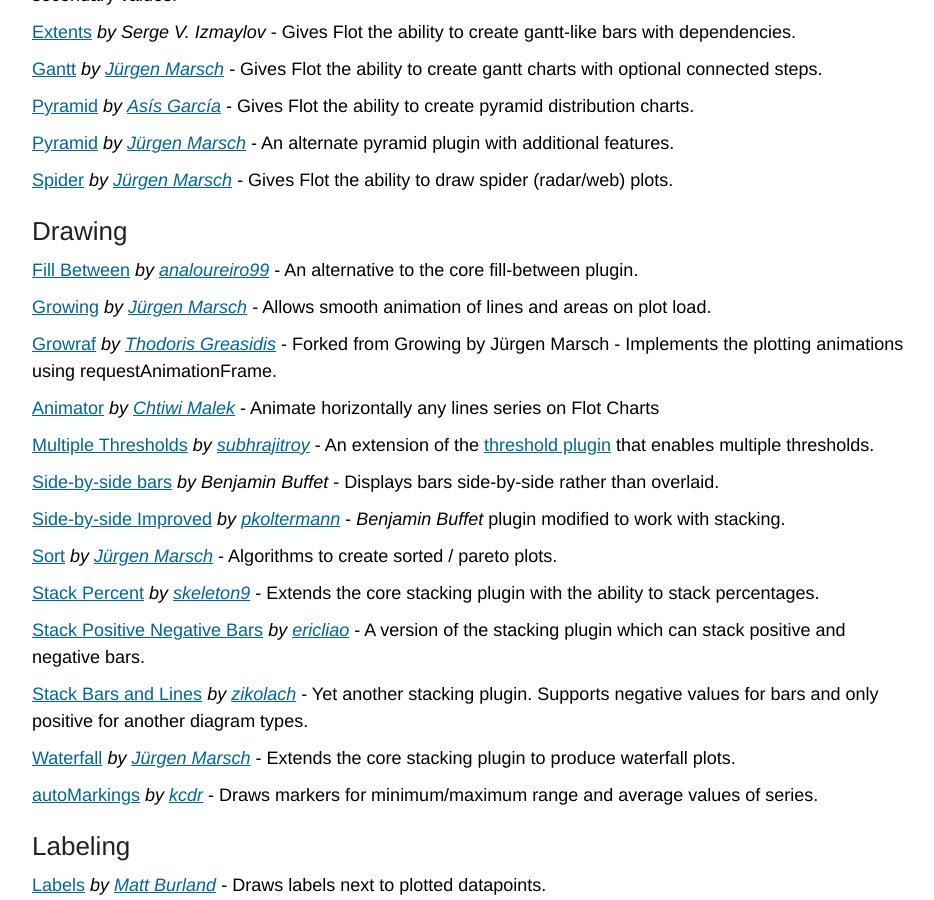
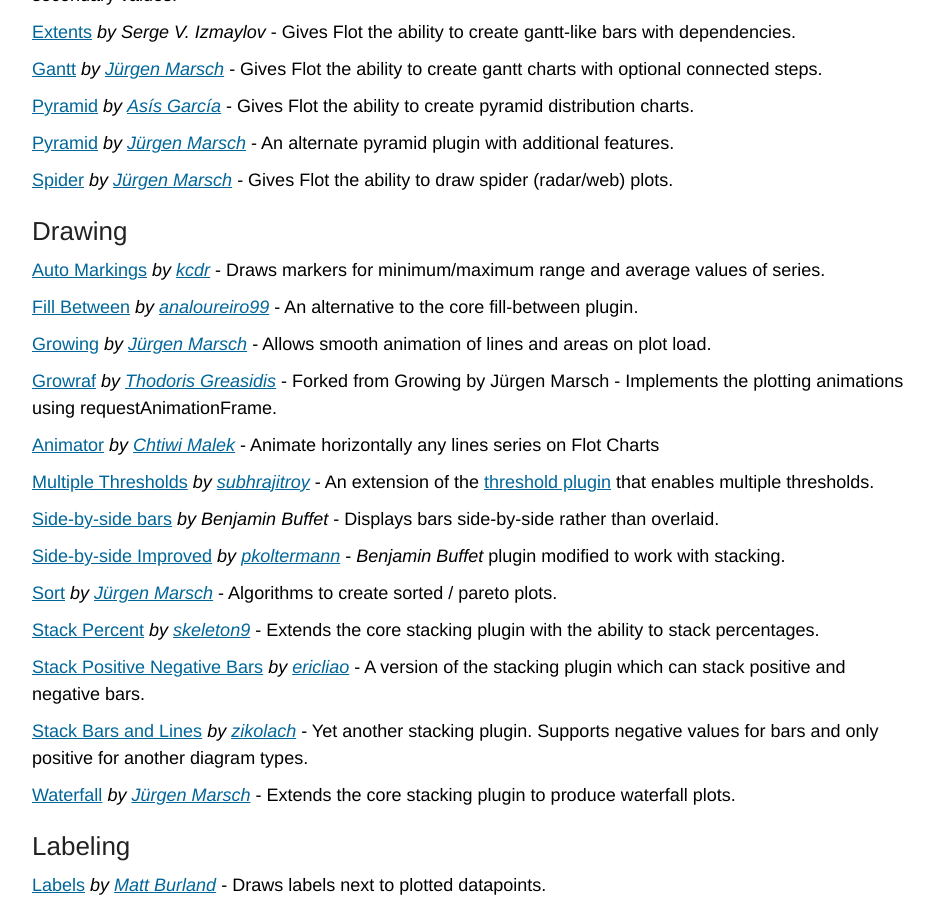
Before and after one commit to flot/flot.github.com, a Jekyll site: the page built from plugins/index.html, in a window 1280 px wide and 900 px high, scrolled down 655 px. Shown: the whole window, without its empty margins (168-1102 px from the left). Built offline with Jekyll 4.4.1, drawn with Linux system fonts in a browser that asks for light colours; Markdown is read by kramdown in place of the engine named in the settings; some of the changed lines change nothing that is shown.

Commit message:
Update index.html

```diff
--- a/plugins/index.html
+++ b/plugins/index.html
@@ -58,6 +58,10 @@
 
 <h3>Drawing</h3>
 
+<p><a href="https://github.com/kcdr/flot-autoMarkings">Auto Markings</a>
+<em>by <a href="https://github.com/kcdr">kcdr</a></em> -
+Draws markers for minimum/maximum range and average values of series.</p>
+
 <p><a href="https://github.com/analoureiro99/flot-fillArea-plugin">Fill Between</a>
 <em>by <a href="https://github.com/analoureiro99">analoureiro99</a></em> -
 An alternative to the core fill-between plugin.</p>
@@ -105,10 +109,6 @@
 <p><a href="http://jumflot.jumware.com/examples/Experimental/waterfall.html">Waterfall</a>
 <em>by <a href="https://github.com/jumjum123">Jürgen Marsch</a></em> -
 Extends the core stacking plugin to produce waterfall plots.</p>
-
-<p><a href="https://github.com/kcdr/flot-autoMarkings">autoMarkings</a>
-<em>by <a href="https://github.com/kcdr">kcdr</a></em> -
-Draws markers for minimum/maximum range and average values of series.</p>
 
 <h3>Labeling</h3>
 
```
